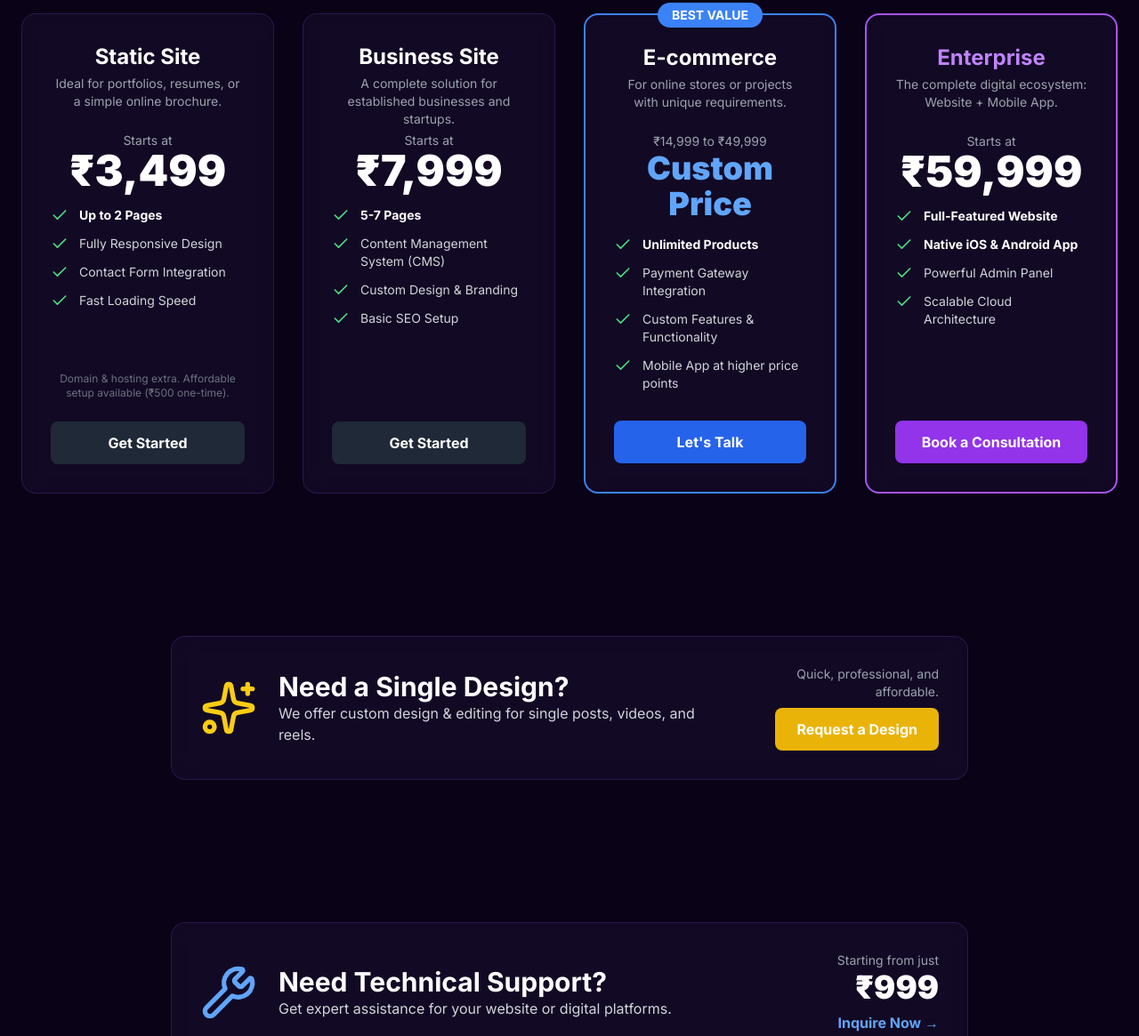
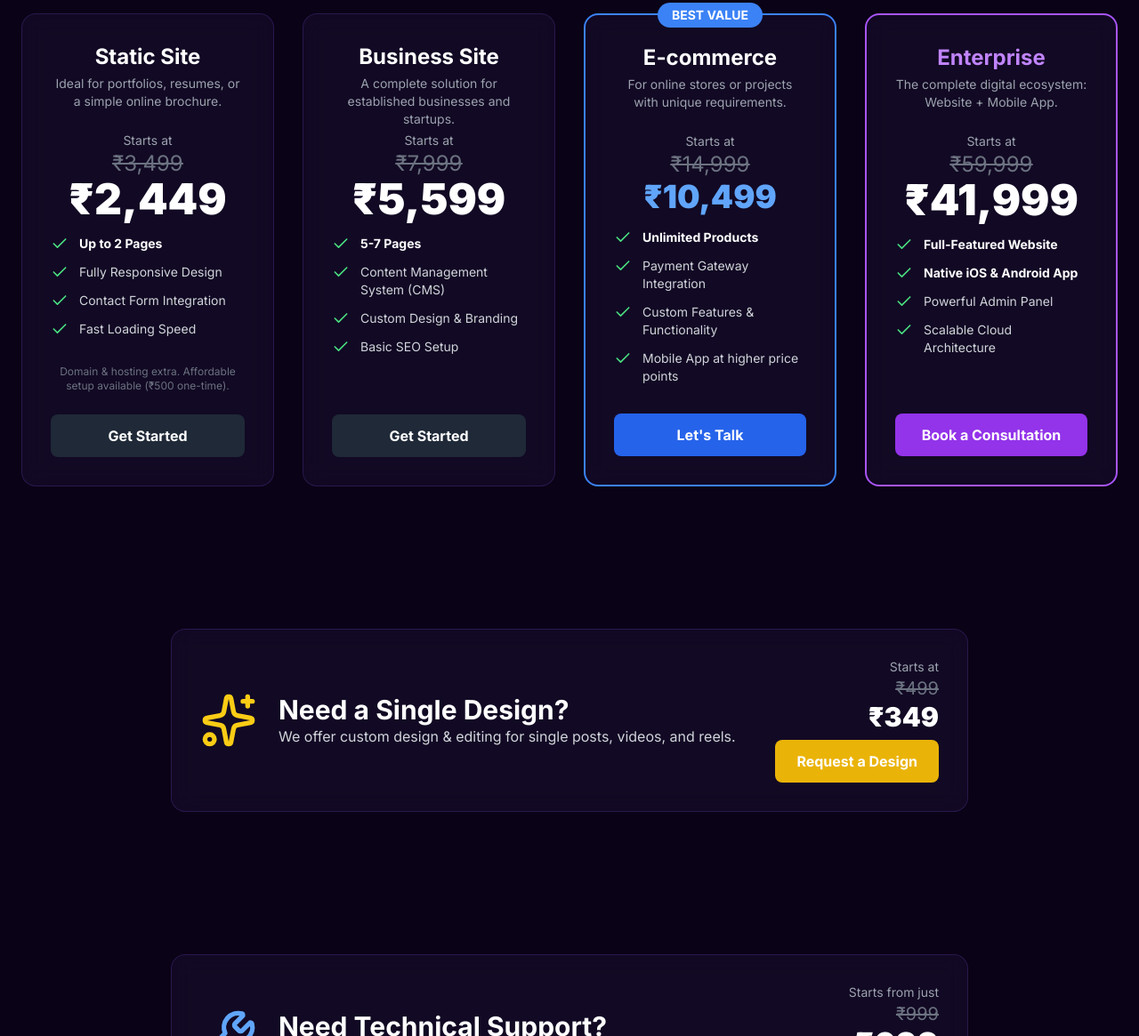
Before and after one commit to iqbalkhanfx/GraphixLabMedia-Website, a plain HTML site: page index.html in a window 1280 px wide. Shown: the part 3847-5012 px from the top of the page at 89% size. Drawn offline with nearby package versions, Linux system fonts and the light colour scheme.

Commit message:
Update index.html

```diff
--- a/index.html
+++ b/index.html
@@ -278,11 +278,12 @@
                         <p class="text-sm text-center text-gray-400 h-12 mt-1">Ideal for portfolios, resumes, or a simple online brochure.</p>
                         <div class="text-center my-4">
                             <p class="text-gray-400 text-sm">Starts at</p>
-                            <p class="text-5xl font-black">₹3,499</p>
+                            <p id="original-price-web_static" class="text-2xl text-gray-500 line-through h-8"></p>
+                            <p id="price-web_static" class="text-5xl font-black"></p>
                         </div>
                         <ul class="space-y-3 text-gray-300 flex-grow text-sm"><li class="flex"><i data-lucide="check" class="w-5 h-5 text-green-400 mr-3 flex-shrink-0"></i><span><strong class="text-white">Up to 2 Pages</strong></span></li><li class="flex"><i data-lucide="check" class="w-5 h-5 text-green-400 mr-3 flex-shrink-0"></i><span>Fully Responsive Design</span></li><li class="flex"><i data-lucide="check" class="w-5 h-5 text-green-400 mr-3 flex-shrink-0"></i><span>Contact Form Integration</span></li><li class="flex"><i data-lucide="check" class="w-5 h-5 text-green-400 mr-3 flex-shrink-0"></i><span>Fast Loading Speed</span></li></ul>
                         <p class="text-xs text-center text-gray-500 mt-4">Domain & hosting extra. Affordable setup available (₹500 one-time).</p>
-                        <a id="link-web-static" href="#" target="_blank" class="plan-button mt-6 block w-full text-center bg-gray-800 text-white font-bold py-3 px-6 rounded-lg hover:bg-gray-700">Get Started</a>
+                        <a id="link-web_static" href="#" target="_blank" class="plan-button mt-6 block w-full text-center bg-gray-800 text-white font-bold py-3 px-6 rounded-lg hover:bg-gray-700">Get Started</a>
                     </div>
                     <!-- Business Site Package -->
                     <div class="card-bg p-8 rounded-2xl flex flex-col animate-on-scroll">
@@ -290,10 +291,11 @@
                         <p class="text-sm text-center text-gray-400 h-12 mt-1">A complete solution for established businesses and startups.</p>
                         <div class="text-center my-4">
                             <p class="text-gray-400 text-sm">Starts at</p>
-                            <p class="text-5xl font-black">₹7,999</p>
+                            <p id="original-price-web_business" class="text-2xl text-gray-500 line-through h-8"></p>
+                            <p id="price-web_business" class="text-5xl font-black"></p>
                         </div>
                         <ul class="space-y-3 text-gray-300 flex-grow text-sm"><li class="flex"><i data-lucide="check" class="w-5 h-5 text-green-400 mr-3 flex-shrink-0"></i><span><strong class="text-white">5-7 Pages</strong></span></li><li class="flex"><i data-lucide="check" class="w-5 h-5 text-green-400 mr-3 flex-shrink-0"></i><span>Content Management System (CMS)</span></li><li class="flex"><i data-lucide="check" class="w-5 h-5 text-green-400 mr-3 flex-shrink-0"></i><span>Custom Design & Branding</span></li><li class="flex"><i data-lucide="check" class="w-5 h-5 text-green-400 mr-3 flex-shrink-0"></i><span>Basic SEO Setup</span></li></ul>
-                        <a id="link-web-business" href="#" target="_blank" class="plan-button mt-8 block w-full text-center bg-gray-800 text-white font-bold py-3 px-6 rounded-lg hover:bg-gray-700">Get Started</a>
+                        <a id="link-web_business" href="#" target="_blank" class="plan-button mt-8 block w-full text-center bg-gray-800 text-white font-bold py-3 px-6 rounded-lg hover:bg-gray-700">Get Started</a>
                     </div>
                     <!-- E-commerce / Custom Package -->
                     <div class="card-bg p-8 rounded-2xl flex flex-col border-2 border-blue-500 relative transform md:scale-105 animate-on-scroll" style="transition-delay: 150ms;">
@@ -301,11 +303,12 @@
                         <h3 class="text-2xl font-bold text-center">E-commerce</h3>
                         <p class="text-sm text-center text-gray-400 h-12 mt-1">For online stores or projects with unique requirements.</p>
                         <div class="text-center my-4">
-                            <p class="text-gray-400 text-sm">₹14,999 to ₹49,999</p>
-                            <p class="text-4xl font-black text-blue-400">Custom Price</p>
+                            <p class="text-gray-400 text-sm">Starts at</p>
+                            <p id="original-price-web_ecommerce" class="text-2xl text-gray-500 line-through h-8"></p>
+                            <p id="price-web_ecommerce" class="text-4xl font-black text-blue-400"></p>
                         </div>
                         <ul class="space-y-3 text-gray-300 flex-grow text-sm"><li class="flex"><i data-lucide="check" class="w-5 h-5 text-green-400 mr-3 flex-shrink-0"></i><span><strong class="text-white">Unlimited Products</strong></span></li><li class="flex"><i data-lucide="check" class="w-5 h-5 text-green-400 mr-3 flex-shrink-0"></i><span>Payment Gateway Integration</span></li><li class="flex"><i data-lucide="check" class="w-5 h-5 text-green-400 mr-3 flex-shrink-0"></i><span>Custom Features & Functionality</span></li><li class="flex"><i data-lucide="check" class="w-5 h-5 text-green-400 mr-3 flex-shrink-0"></i><span>Mobile App at higher price points</span></li></ul>
-                        <a id="link-web-ecommerce" href="#" target="_blank" class="plan-button mt-8 block w-full text-center bg-blue-600 text-white font-bold py-3 px-6 rounded-lg hover:bg-blue-500">Let's Talk</a>
+                        <a id="link-web_ecommerce" href="#" target="_blank" class="plan-button mt-8 block w-full text-center bg-blue-600 text-white font-bold py-3 px-6 rounded-lg hover:bg-blue-500">Let's Talk</a>
                     </div>
                     <!-- Enterprise Package -->
                     <div class="card-bg p-8 rounded-2xl flex flex-col animate-on-scroll border-2 border-purple-500" style="transition-delay: 300ms;">
@@ -313,10 +316,11 @@
                         <p class="text-sm text-center text-gray-400 h-12 mt-1">The complete digital ecosystem: Website + Mobile App.</p>
                         <div class="text-center my-4">
                             <p class="text-gray-400 text-sm">Starts at</p>
-                            <p class="text-5xl font-black">₹59,999</p>
+                            <p id="original-price-web_enterprise" class="text-2xl text-gray-500 line-through h-8"></p>
+                            <p id="price-web_enterprise" class="text-5xl font-black"></p>
                         </div>
                         <ul class="space-y-3 text-gray-300 flex-grow text-sm"><li class="flex"><i data-lucide="check" class="w-5 h-5 text-green-400 mr-3 flex-shrink-0"></i><span><strong class="text-white">Full-Featured Website</strong></span></li><li class="flex"><i data-lucide="check" class="w-5 h-5 text-green-400 mr-3 flex-shrink-0"></i><span><strong class="text-white">Native iOS & Android App</strong></span></li><li class="flex"><i data-lucide="check" class="w-5 h-5 text-green-400 mr-3 flex-shrink-0"></i><span>Powerful Admin Panel</span></li><li class="flex"><i data-lucide="check" class="w-5 h-5 text-green-400 mr-3 flex-shrink-0"></i><span>Scalable Cloud Architecture</span></li></ul>
-                        <a id="link-web-enterprise" href="#" target="_blank" class="plan-button mt-8 block w-full text-center bg-purple-600 text-white font-bold py-3 px-6 rounded-lg hover:bg-purple-500">Book a Consultation</a>
+                        <a id="link-web_enterprise" href="#" target="_blank" class="plan-button mt-8 block w-full text-center bg-purple-600 text-white font-bold py-3 px-6 rounded-lg hover:bg-purple-500">Book a Consultation</a>
                     </div>
                 </div>
             </section>
@@ -331,8 +335,10 @@
                         </div>
                     </div>
                     <div class="text-center md:text-right">
-                        <p class="text-gray-400 text-sm">Quick, professional, and affordable.</p>
-                        <a id="link-single-creative" href="#" target="_blank" class="plan-button mt-2 inline-block bg-yellow-500 text-white font-bold py-3 px-6 rounded-lg hover:bg-yellow-400">Request a Design</a>
+                        <p class="text-gray-400 text-sm">Starts at</p>
+                        <p id="original-price-single_creative" class="text-xl text-gray-500 line-through"></p>
+                        <p id="price-single_creative" class="text-3xl font-black text-white"></p>
+                        <a id="link-single_creative" href="#" target="_blank" class="plan-button mt-2 inline-block bg-yellow-500 text-white font-bold py-3 px-6 rounded-lg hover:bg-yellow-400">Request a Design</a>
                     </div>
                 </div>
             </section>
@@ -347,9 +353,10 @@
                         </div>
                     </div>
                     <div class="text-center md:text-right">
-                        <p class="text-gray-400 text-sm">Starting from just</p>
-                        <p class="text-4xl font-black text-white">₹999</p>
-                        <a id="link-tech-support" href="#" target="_blank" class="mt-2 inline-block text-blue-400 font-bold hover:underline">Inquire Now &rarr;</a>
+                        <p class="text-gray-400 text-sm">Starts from just</p>
+                        <p id="original-price-tech_support" class="text-xl text-gray-500 line-through"></p>
+                        <p id="price-tech_support" class="text-4xl font-black text-white"></p>
+                        <a id="link-tech_support" href="#" target="_blank" class="mt-2 inline-block text-blue-400 font-bold hover:underline">Inquire Now &rarr;</a>
                     </div>
                 </div>
             </section>
@@ -458,7 +465,9 @@
                 entries.forEach(entry => {
                     if (entry.isIntersecting) {
                         entry.target.classList.add('is-visible');
-                        observer.unobserve(entry.target);
+                    } else {
+                        // This makes the animation re-trigger every time
+                        entry.target.classList.remove('is-visible');
                     }
                 });
             }, { threshold: 0.1 });
@@ -502,13 +511,18 @@
                 window.open(whatsappUrl, '_blank');
             });
 
-            const basePrices = { starter: 1999, standard: 4999, premium: 9999, premium_plus: 14999 };
+            // --- UNIFIED DISCOUNT LOGIC ---
+            const basePrices = {
+                starter: 1999, standard: 4999, premium: 9999, premium_plus: 14999,
+                web_static: 3499, web_business: 7999, web_ecommerce: 14999, web_enterprise: 59999,
+                single_creative: 499, tech_support: 999
+            };
+            const allPricedItems = Object.keys(basePrices);
+            const phoneNumber = '918839189226';
             const offerBanner = document.getElementById('offer-banner');
             const offerTextEl = document.getElementById('offer-text');
             const timerEl = document.getElementById('countdown-timer');
             let countdownInterval;
-            const allSocialPlans = ['starter', 'standard', 'premium', 'premium_plus'];
-            const phoneNumber = '918839189226';
 
             const updateTimer = (saleEndDate) => {
                 const distance = saleEndDate - new Date().getTime();
@@ -517,39 +531,29 @@
                 timerEl.innerHTML = `<div class="timer-box">${d}<span class="text-xs">d</span></div><div class="timer-box">${h}<span class="text-xs">h</span></div><div class="timer-box">${m}<span class="text-xs">m</span></div><div class="timer-box">${s}<span class="text-xs">s</span></div>`;
             };
 
-            const setWhatsAppLink = (elementId, message) => {
-                const element = document.getElementById(elementId);
-                if (element) {
-                    element.href = `https://wa.me/${phoneNumber}?text=${encodeURIComponent(message)}`;
+            const setPriceAndLink = (itemId, discount) => {
+                const originalPriceEl = document.getElementById(`original-price-${itemId}`);
+                const priceEl = document.getElementById(`price-${itemId}`);
+                const linkEl = document.getElementById(`link-${itemId}`);
+                const basePrice = basePrices[itemId];
+
+                let planName = itemId.replace(/_/g, ' ').replace(/\b\w/g, l => l.toUpperCase());
+                let planType = 'service';
+                if (itemId.startsWith('web')) planType = 'web development package';
+                else if (['starter', 'standard', 'premium', 'premium_plus'].includes(itemId)) planType = 'Social Media plan';
+
+                if (discount > 0) {
+                    const newPrice = Math.round(basePrice * (1 - discount / 100));
+                    if (originalPriceEl) originalPriceEl.innerHTML = `<s>₹${basePrice.toLocaleString('en-IN')}</s>`;
+                    if (priceEl) priceEl.innerHTML = `₹${newPrice.toLocaleString('en-IN')}`;
+                    if (linkEl) linkEl.href = `https://wa.me/${phoneNumber}?text=${encodeURIComponent(`Hello! I'm interested in the ${planName} ${planType} with the ${discount}% discount.`)}`;
+                } else {
+                    if (originalPriceEl) originalPriceEl.innerHTML = '';
+                    if (priceEl) priceEl.innerHTML = `₹${basePrice.toLocaleString('en-IN')}`;
+                    if (linkEl) linkEl.href = `https://wa.me/${phoneNumber}?text=${encodeURIComponent(`Hello! I'm interested in the ${planName} ${planType}.`)}`;
                 }
             };
 
-            const applyDiscount = (plan, discount) => {
-                const newPrice = Math.round(basePrices[plan] * (1 - discount / 100));
-                document.getElementById(`original-price-${plan}`).innerHTML = `<s>₹${basePrices[plan].toLocaleString('en-IN')}</s>`;
-                document.getElementById(`price-${plan}`).innerHTML = `₹${newPrice.toLocaleString('en-IN')}`;
-                const planName = plan.replace('_', ' ').replace(/\b\w/g, l => l.toUpperCase());
-                const message = `Hello! I'm interested in the ${planName} Social Media plan with the ${discount}% discount.`;
-                setWhatsAppLink(`link-${plan}`, message);
-            };
-
-            const setOriginalPrice = (plan) => {
-                 document.getElementById(`original-price-${plan}`).innerHTML = '';
-                 document.getElementById(`price-${plan}`).innerHTML = `₹${basePrices[plan].toLocaleString('en-IN')}`;
-                 const planName = plan.replace('_', ' ').replace(/\b\w/g, l => l.toUpperCase());
-                 const message = `Hello! I'm interested in the ${planName} Social Media plan.`;
-                 setWhatsAppLink(`link-${plan}`, message);
-            };
-
-            // --- Set Static WhatsApp Links ---
-            setWhatsAppLink('link-web-static', "Hello! I'm interested in the Static Site web development package.");
-            setWhatsAppLink('link-web-business', "Hello! I'm interested in the Business Site web development package.");
-            setWhatsAppLink('link-web-ecommerce', "Hello! I'd like to discuss the E-commerce / Custom web development package.");
-            setWhatsAppLink('link-web-enterprise', "Hello! I'd like to book a consultation for the Enterprise (Website + App) package.");
-            setWhatsAppLink('link-single-creative', "Hello! I'd like to request a single creative design (post/reel/video).");
-            setWhatsAppLink('link-tech-support', "Hello! I'd like to inquire about your Technical Support service.");
-
-            // --- Discount Logic ---
             const saleEndDate = new Date('2025-07-12T23:59:59');
             let activeDiscount = 0;
 
@@ -560,7 +564,7 @@
                 updateTimer(saleEndDate);
                 countdownInterval = setInterval(() => updateTimer(saleEndDate), 1000);
             } else {
-                 if (Math.random() < 0.5) { // 50% chance of a surprise offer
+                 if (Math.random() < 0.5) {
                     const discounts = [10, 20];
                     activeDiscount = discounts[Math.floor(Math.random() * discounts.length)];
                     offerTextEl.innerHTML = `SURPRISE! TAKE ${activeDiscount}% OFF TODAY!`;
@@ -570,10 +574,10 @@
             }
 
             if (activeDiscount > 0) {
-                allSocialPlans.forEach(plan => applyDiscount(plan, activeDiscount));
+                allPricedItems.forEach(item => setPriceAndLink(item, activeDiscount));
             } else {
                 offerBanner.style.display = 'none';
-                allSocialPlans.forEach(plan => setOriginalPrice(plan));
+                allPricedItems.forEach(item => setPriceAndLink(item, 0));
             }
         });
     </script>
```
